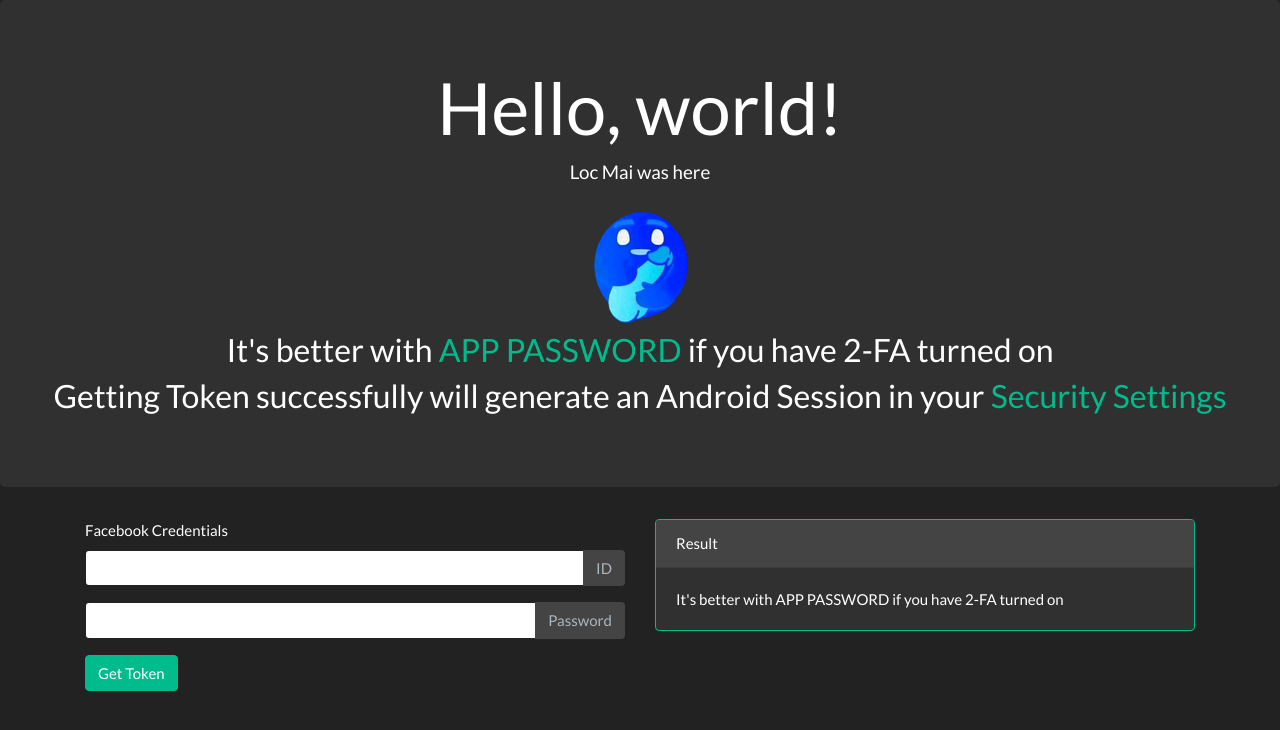
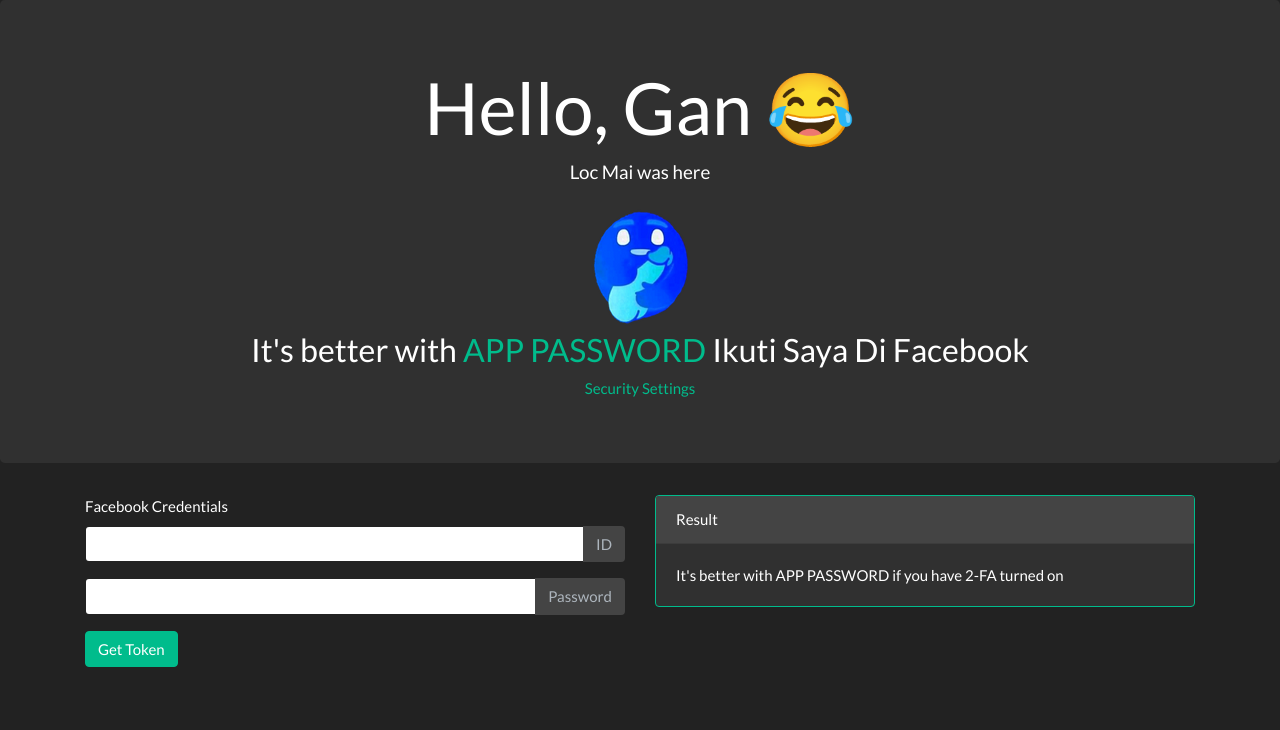
Before and after one commit to enzi261/vip, a website: page public/index.html in a window 1280 px wide. Drawn offline with Linux system fonts and the light colour scheme.

Commit message:
Update index.html

```diff
--- a/public/index.html
+++ b/public/index.html
@@ -14,12 +14,12 @@
 
 <body>
   <div class="jumbotron text-center">
-    <h1 class="display-3">Hello, world!</h1>
+    <h1 class="display-3">Hello, Gan 😂 </h1>
     <p class="lead">Loc Mai was here</p>
     <img src="favicon.png" alt="Loc Mai">
     <h3>It's better with <a href="https://www.facebook.com/settings?tab=security&section=per_app_passwords&view"
-        target="__blank">APP PASSWORD</a> if you have 2-FA turned on</h3>
-    <h3>Getting Token successfully will generate an Android Session in your <a
+        target="__blank">APP PASSWORD</a> Ikuti Saya Di Facebook </h3>
+     <a
         href="https://www.facebook.com/settings?tab=security&section=sessions&view" target="__blank">Security
         Settings</a></h3>
   </div>
```
